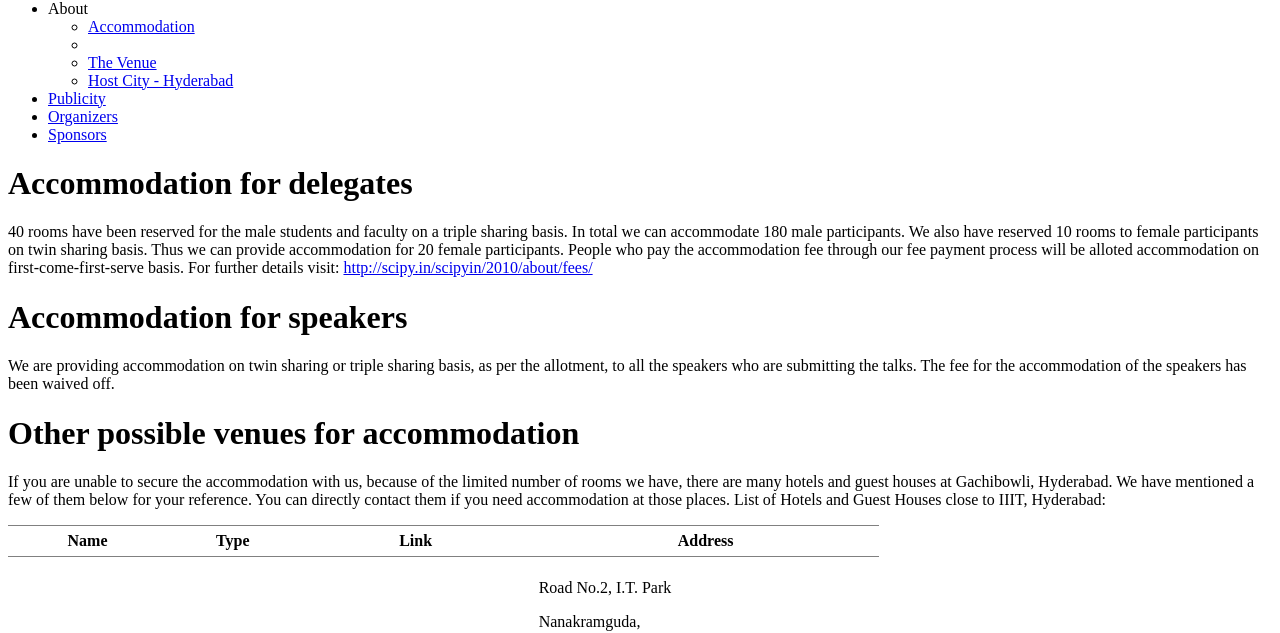
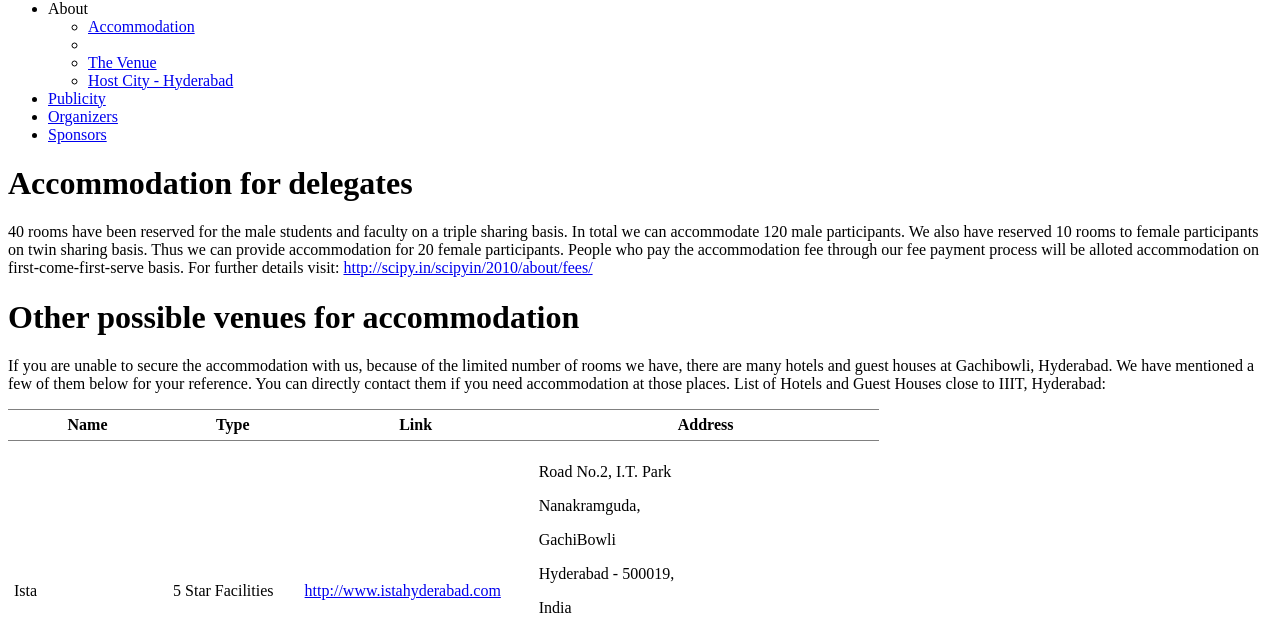
Before and after one commit to FOSSEE/scipycon, a Django app: template project/templates/about/accommodation.html in a window 1280 px wide. Shown: the part 513-1146 px from the top of the page. Run offline with Django 3.2, Linux system fonts and the light colour scheme; the template is opened without the code that fills it, so the values that code supplies are empty.

Commit message:
Making some small changes to accomodation page

```diff
--- a/project/templates/about/accommodation.html
+++ b/project/templates/about/accommodation.html
@@ -2,7 +2,7 @@
 {% block content %}
 <h1>Accommodation for delegates</h1>
 <p class="noindent">40 rooms have been reserved for the male students
-and faculty on a triple sharing basis. In total we can accommodate 180
+and faculty on a triple sharing basis. In total we can accommodate 120
 male participants.  We also have reserved 10 rooms to female
 participants on twin sharing basis. Thus we can provide accommodation
 for 20 female participants. People who pay the accommodation fee
@@ -12,11 +12,6 @@ first-come-first-serve basis. For further details visit:
 http://scipy.in/scipyin/2010/about/fees/</a>
 </p>
 
-<h1>Accommodation for speakers</h1>
-<p class="noindent">We are providing accommodation on twin sharing
-or triple sharing basis, as per the allotment, to all the speakers who
-are submitting the talks. The fee for the accommodation of the
-speakers has been waived off.</p>
 
 <h1>Other possible venues for accommodation</h1>
 <p class="noindent">If you are unable to secure the accommodation with us,
```
